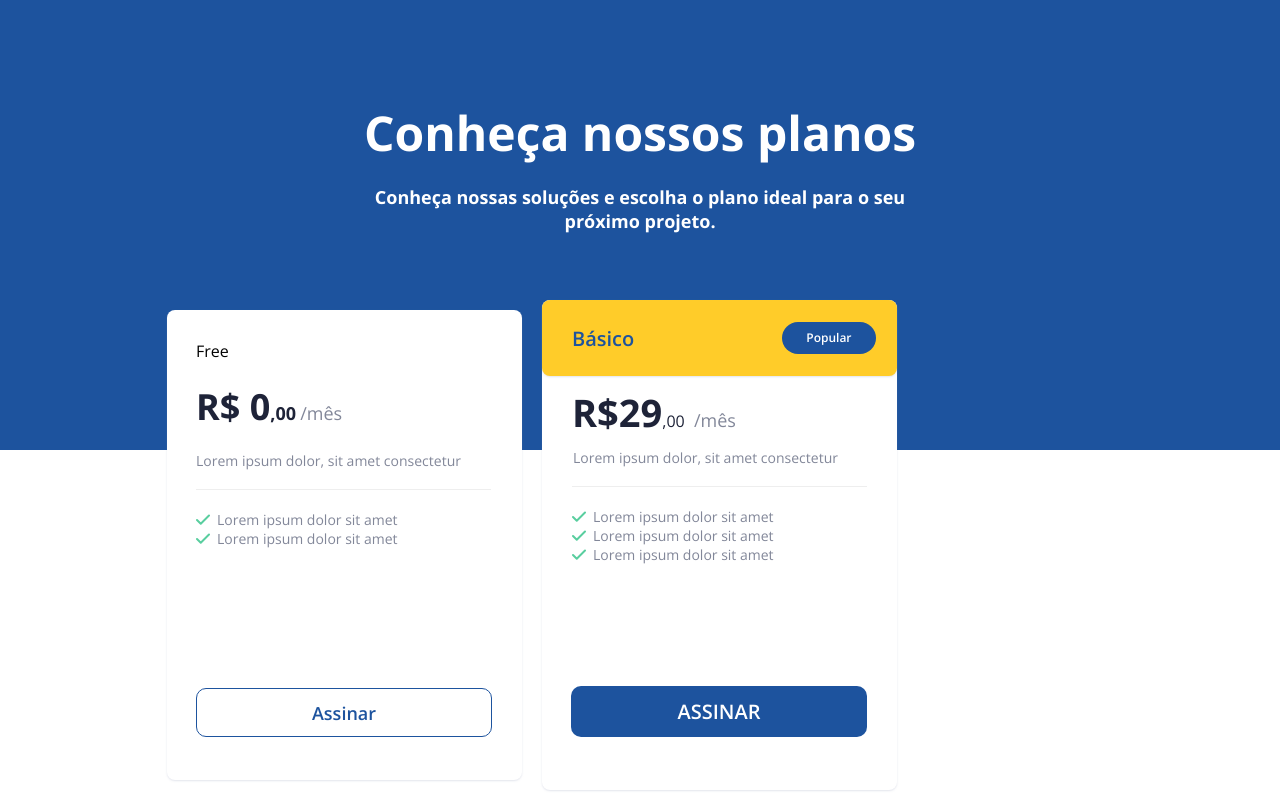
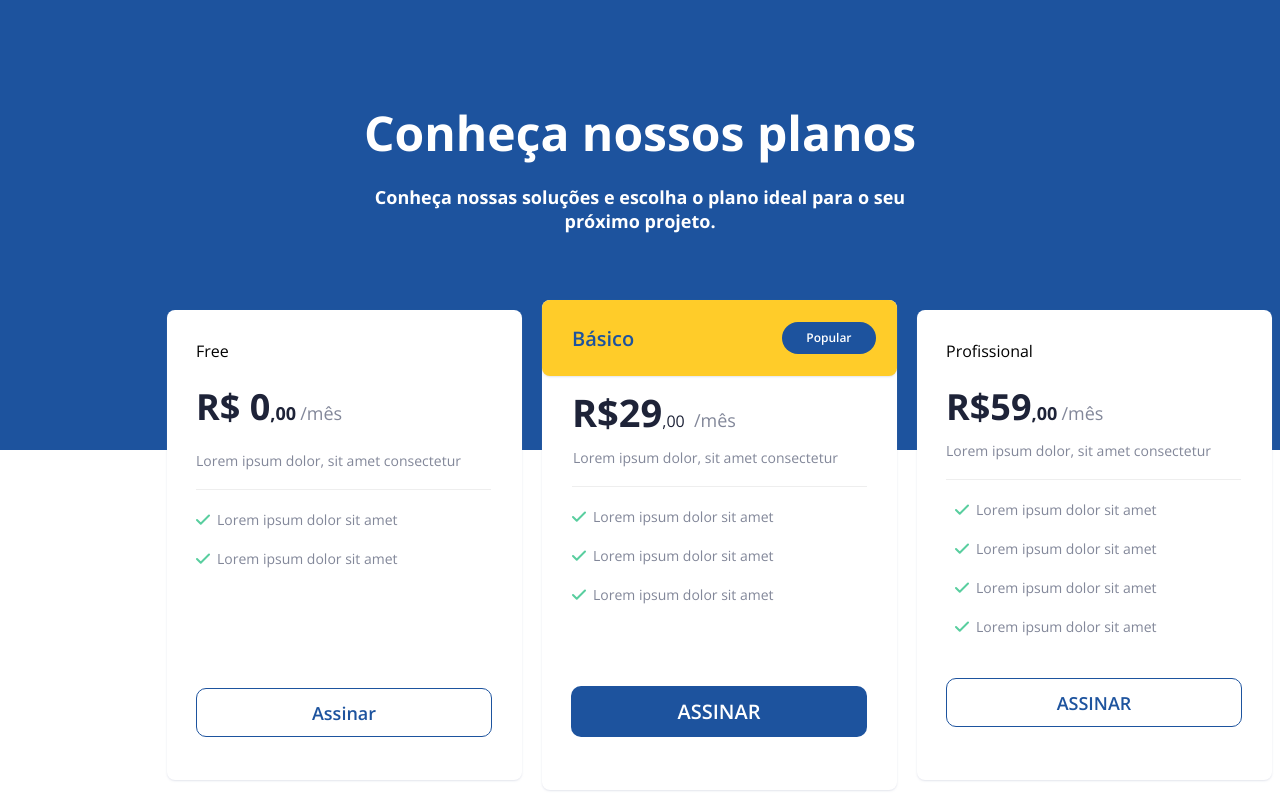
Before and after one commit to He4tzera/Price-Table, a plain HTML site: page index.html in a window 1280 px wide. Drawn offline with nearby package versions, Linux system fonts and the light colour scheme.

Commit message:
Add Card Pro

```diff
--- a/index.html
+++ b/index.html
@@ -60,6 +60,24 @@
         </button>
     </div>
     <div id="cardPro">
+        <div id="retangle10">
+            <p class="Profissional">Profissional</p>
+        </div>
+        <div id="priceCardProfessional">
+            <p class="price pro">R$59<span>,00</span></p>
+            <p class="mes pro">/mês</p>
+        </div>
+        <p class="infos pro">Lorem ipsum dolor, sit amet consectetur </p>
+        <div class="divisor pro"></div>
+        <ul class="list pro">
+            <li>Lorem ipsum dolor sit amet</li>
+            <li>Lorem ipsum dolor sit amet</li>
+            <li>Lorem ipsum dolor sit amet</li>
+            <li>Lorem ipsum dolor sit amet</li>
+        </ul>
+        <button class= "btn pro">
+            Assinar
+        </button>
     </div>
 </body>
 </html>
--- a/style.css
+++ b/style.css
@@ -97,6 +97,7 @@ header{
     font-size: 14px;
     font-weight: 400;
     color: #828799;
+    margin-top: 10px;
 }
 
 .divisor{
@@ -115,6 +116,9 @@ header{
     top: 523px;
     font-size: 14px;
     padding: 0;
+    display: flex;
+    flex-direction: column;
+    gap: 20px;
 }
 
 #listFree li{
@@ -238,6 +242,9 @@ header{
     margin-left: 30px;
     padding: 0;
     height: 100px;
+    display: flex;
+    flex-direction: column;
+    gap: 20px;
 }
 
 .list.basic li{
@@ -263,3 +270,59 @@ header{
     text-transform: uppercase;
     color: #FFFFFF;
 }
+#cardPro{
+    position: absolute;
+    z-index: 999;
+    width: 355px;
+    height: 470px;
+    left: 917px;
+    top: 310px;
+
+    background-color: rgb(255, 255, 255);
+    box-shadow: 0px 1px 2px rgba(142, 150, 185, 0.25);
+    border-radius: 8px;
+    padding-left: 29px;
+    padding-top: 30px;
+}
+
+#retangle10{
+    margin-bottom: 20px;
+}
+
+.list.pro{
+    list-style-image:url(assets/check.svg);
+    margin-left: 30px;
+    padding: 0;
+    width: 294px;
+    height: 136px;
+    display: flex;
+    flex-direction: column;
+    gap: 20px;
+
+}
+
+.list.pro li{
+    font-size: 14px;
+    color: #828799;
+}
+
+.btn.pro{
+    text-align: center;
+    text-transform: uppercase;
+    align-items: center;
+    padding:12px 24px 12px 24px;
+
+    width: 296px;
+    height: 49px;
+    margin-top: 42px;
+
+    border-radius: 10px;
+
+    font-weight: 600;
+    font-size: 18px;
+    line-height: 25px;
+
+    border: #1D539E solid 1px;
+    background-color: #ffff;
+    color: #1D539E;
+}
```
